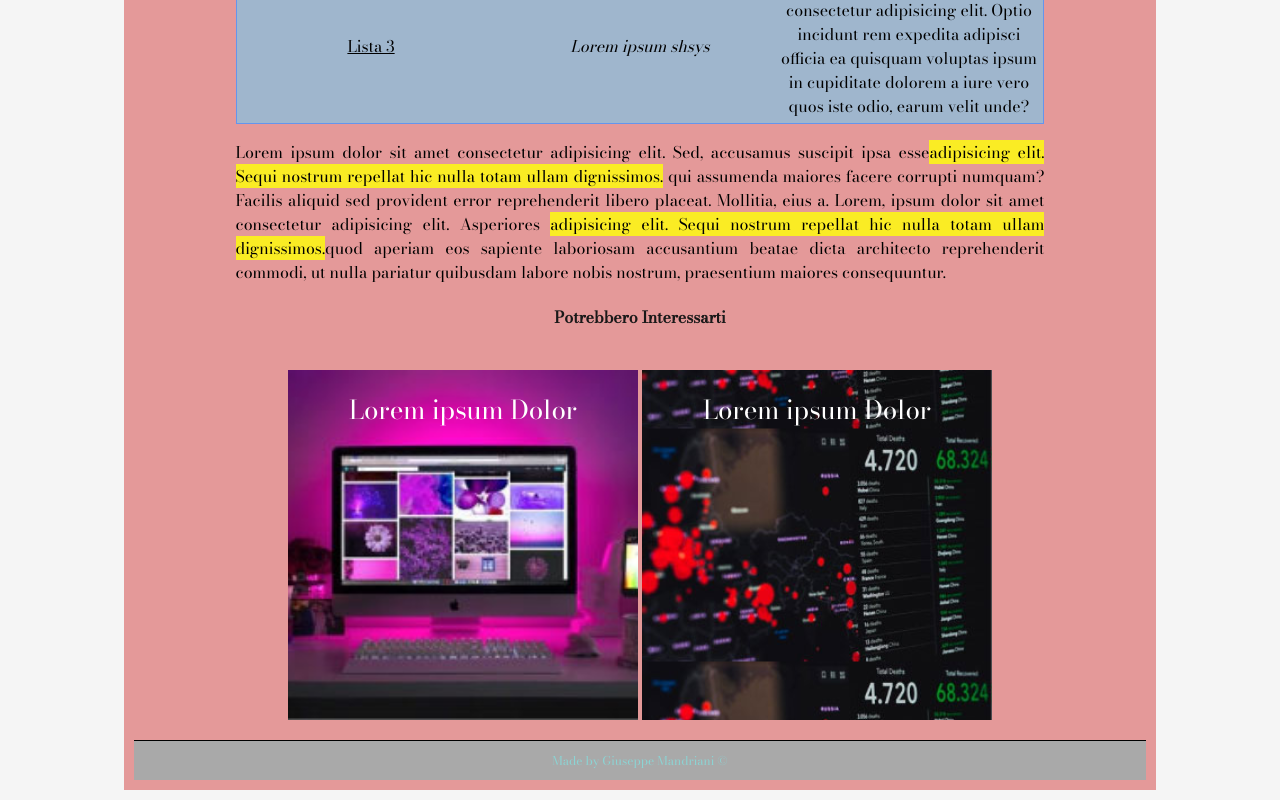
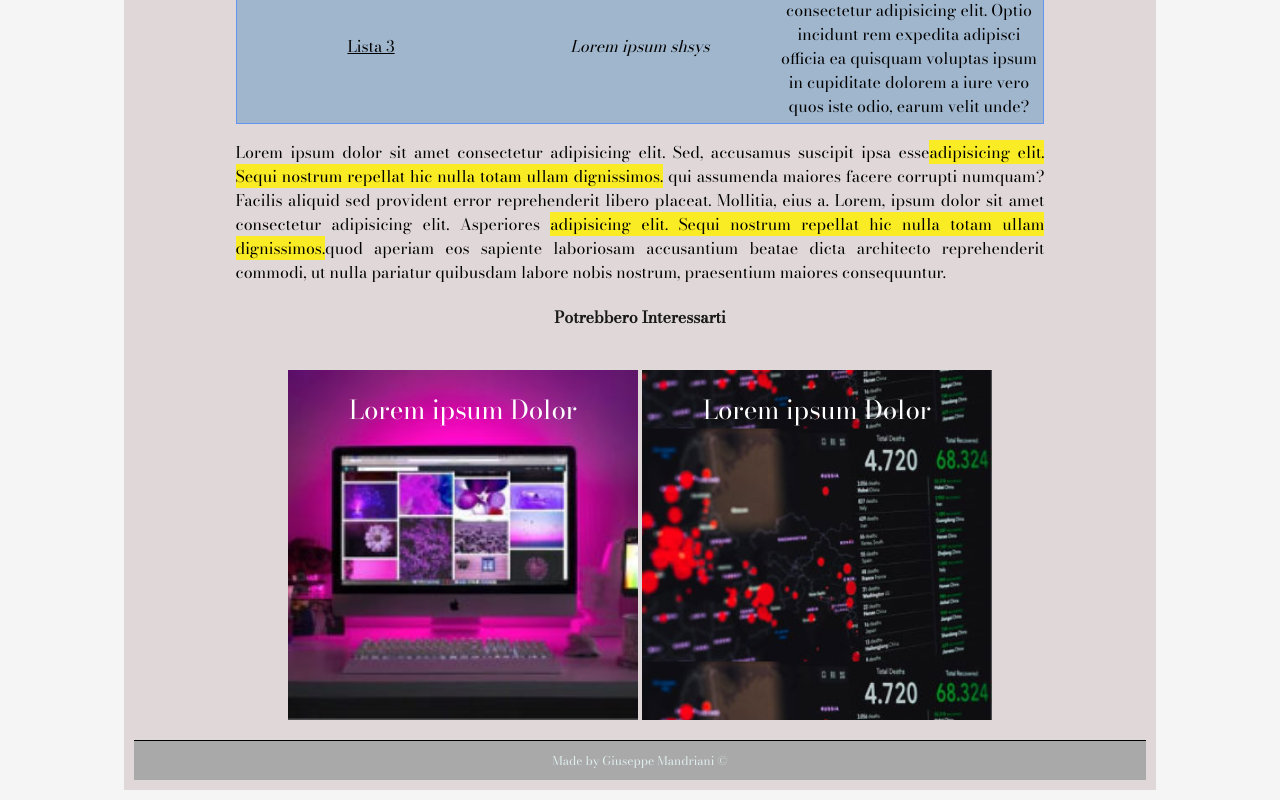
Before and after one commit to GiuseppeMandriani/html-css-booleaner, a website: page index.html in a window 1280 px wide. Shown: the part 1844-2644 px from the top of the page. Drawn offline with nearby package versions, Linux system fonts and the light colour scheme.

Commit message:
color changed

```diff
--- a/index.html
+++ b/index.html
@@ -4,9 +4,9 @@
     <meta charset="UTF-8" />
     <meta name="viewport" content="width=device-width, initial-scale=1.0" />
     <meta http-equiv="X-UA-Compatible" content="ie=edge" />
-    <!-- <link rel="stylesheet" href="main.css" />
-    <link rel="stylesheet" href="main2.css" /> -->
-    <link rel="stylesheet" href="main3.css">
+    <!-- <link rel="stylesheet" href="main.css" /> -->
+    <link rel="stylesheet" href="main2.css" />
+    <!-- <link rel="stylesheet" href="main3.css"> -->
     <link rel="preconnect" href="https://fonts.gstatic.com" />
     <link href="https://fonts.googleapis.com/css2?family=Bodoni+Moda&display=swap" rel="stylesheet" />
     <link rel="preconnect" href="https://fonts.gstatic.com" />
--- a/main3.css
+++ b/main3.css
@@ -23,7 +23,7 @@ header {
 .Container {
   width: 80%;
   margin: 10px auto;
-  background-color: rgba(224, 131, 131, 0.801);
+  background-color: rgba(37, 37, 37, 0.801);
   padding: 10px;
 }
 
```
